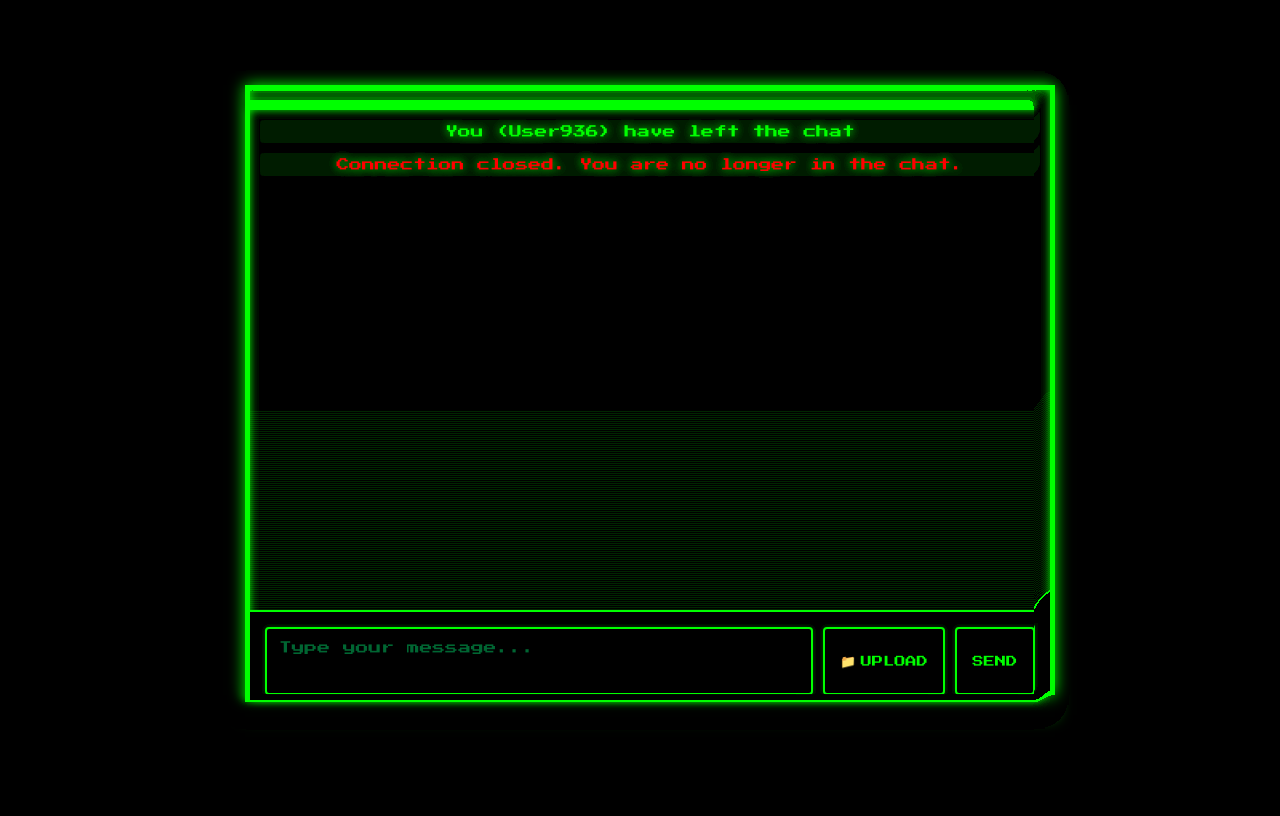
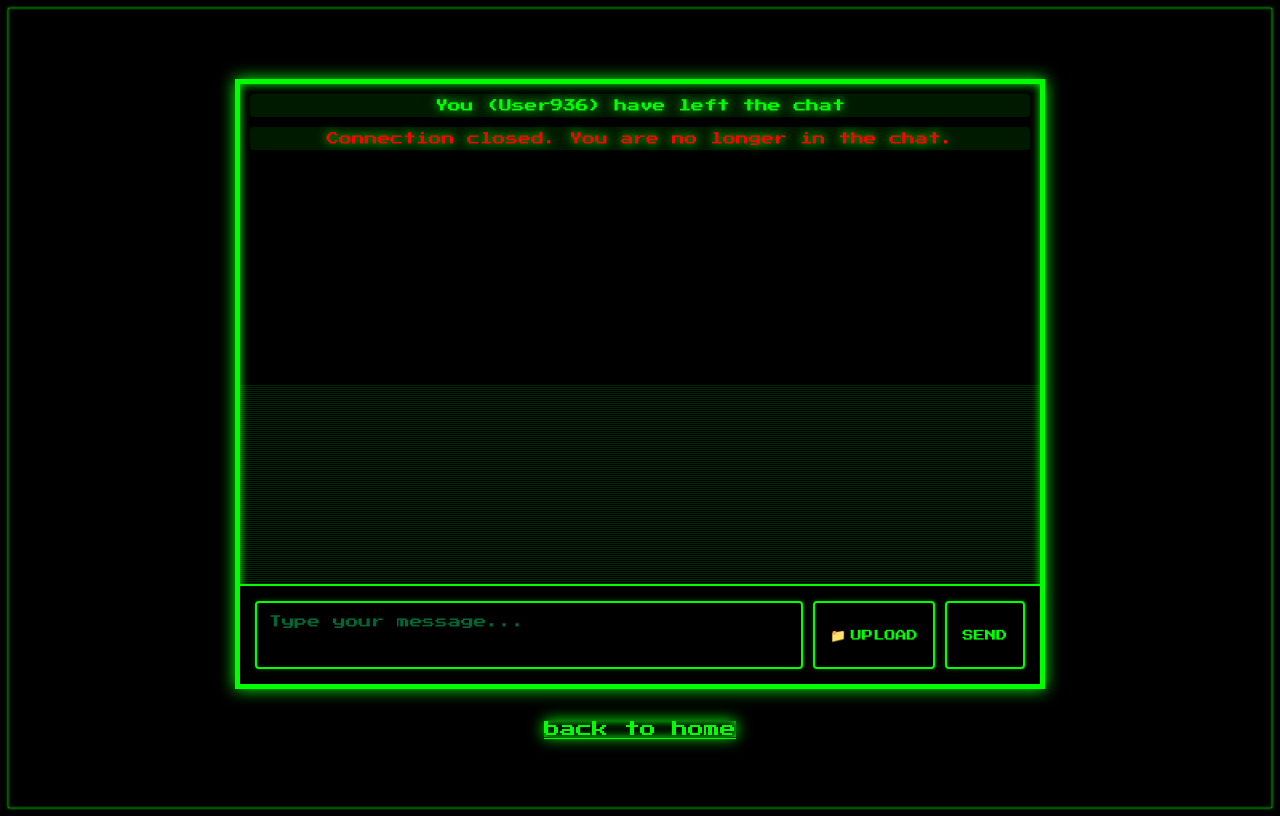
Before and after one commit to ddezORTEP/gurni-chat, a website: page public/chat.html in a window 1280 px wide. Drawn offline with Linux system fonts and the light colour scheme.

Commit message:
Fixing bugs

```diff
--- a/public/chat.html
+++ b/public/chat.html
@@ -10,28 +10,22 @@
             background-color: #000;
             color: #0f0;
             font-family: "Press Start 2P", monospace;
-            margin: 0;
+            margin: 10;
             padding: 0;
             display: flex;
             justify-content: center;
             align-items: center;
             height: 100vh;
             overflow: hidden;
-        }
- .crt-wrapper {
-            perspective: 1000px;
-            display: flex;
-            align-items: center;
-            justify-content: center;
-            height: 100%;
-            width: 100%;
+            flex-direction: column;
+            box-shadow: 0 0 2.5px #0f0, inset 0 0 2.5px #0f0;
 
         }
-      .crt-warper {
-         filter: url(#centerPinch);
-          transform-style: preserve-3d;
+        a{
+            color: #0f0;
+            box-shadow: 0 0 15px #0f0, inset 0 0 10px #0f0;
+
         }
-
         .crt {
             position: relative;
             width: 90vw;
@@ -208,7 +202,7 @@
         }
 
         /* Enhanced Input Section Styling */
-        .chat-input {
+       .chat-input {
             display: flex;
             padding: 15px;
             background: #000;
@@ -289,7 +283,6 @@
             text-align: center;
             box-shadow: 0 0 5px rgba(0, 255, 0, 0.3);
         }
-
         button:hover,
         label:hover,
         .reply-button:hover {
@@ -371,17 +364,7 @@
     <link href="https://fonts.googleapis.com/css2?family=Press+Start+2P&display=swap" rel="stylesheet">
 </head>
 <body>
-    <div class="crt-wrapper">
-      <svg xmlns="http://www.w3.org/2000/svg" version="1.1" width="0" height="0">
-        <defs>
-          <filter id="centerPinch">
-            <feGaussianBlur in="SourceGraphic" stdDeviation="5" result="blur" />
-          <feColorMatrix in="blur" type="matrix" values="1 0 0 0 0, 0 1 0 0 0, 0 0 1 0 0, 0 0 0 -3 3" result="contrast"/>
-            <feDisplacementMap in="SourceGraphic" in2="contrast" xChannelSelector="R" yChannelSelector="G" scale="20" />
-          </filter>
-        </defs>
-      </svg>
-        <div class="crt-warper" >
+
              <div class="crt">
         <div class="crt-content" id="chatMessages">
             <!-- Messages will appear here -->
@@ -396,8 +379,10 @@
             <button onclick="sendMessage()">Send</button>
         </div>
       </div>
-        </div>
-    </div>
+      <br>
+      <br>
+      <a href=/>back to home</a>
+
     <script>
         const wsProtocol = window.location.protocol === "https:" ? "wss" : "ws";
         const ws = new WebSocket(`${wsProtocol}://${window.location.host}`);
```
Also changed, not shown: public/index.html (+16 -2 lines).
